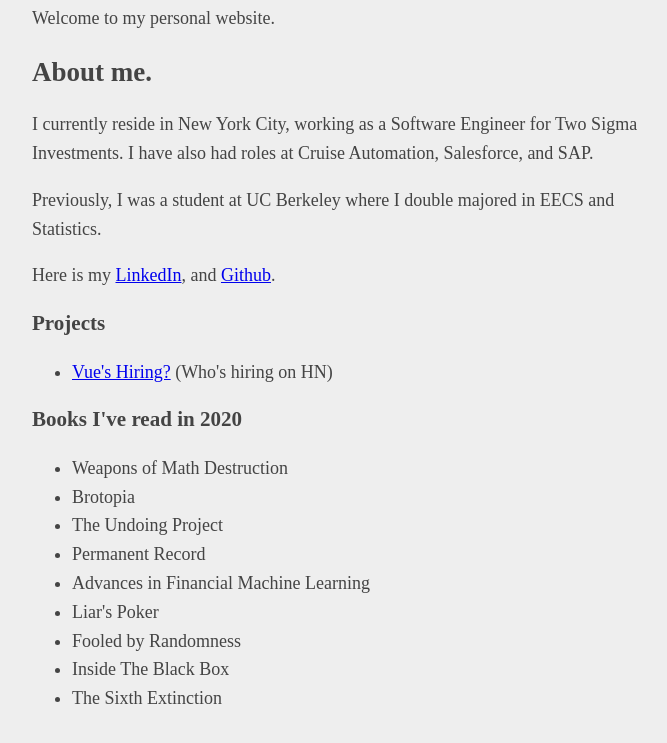
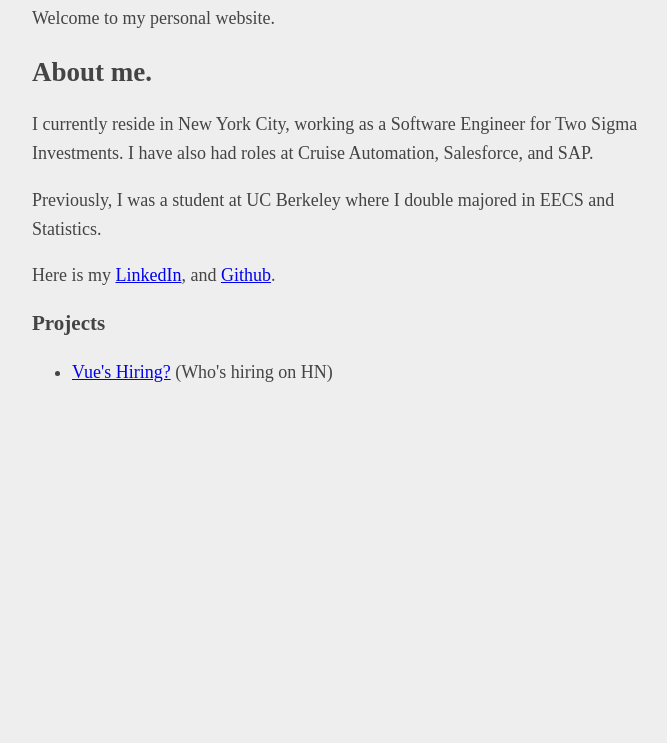
Before and after one commit to Andrew-peng/personal-website-simple, a plain HTML site: page index.html in a window 1280 px wide. Shown: the part 103-846 px from the top of the page, without its empty margins (283-950 px from the left). After the commit the page ends 800 px from the top, so only its background shows below. Drawn offline with Linux system fonts and the light colour scheme.

Commit message:
Remove book list

```diff
--- a/index.html
+++ b/index.html
@@ -40,20 +40,6 @@
     <li><a href="https://andrew-peng.github.io/hn-hiring/">Vue's Hiring?</a> (Who's hiring on HN)
 </ul>
 
-<h3>Books I've read in 2020</h3>
-
-<ul>
-    <li>Weapons of Math Destruction</li>
-    <li>Brotopia</li>
-    <li>The Undoing Project</li>
-    <li>Permanent Record</li>
-    <li>Advances in Financial Machine Learning</li>
-    <li>Liar's Poker</li>
-    <li>Fooled by Randomness</li>
-    <li>Inside The Black Box</li>
-    <li>The Sixth Extinction</li>
-</ul>
-
 <p></p>
 </body>
 </html>
```
